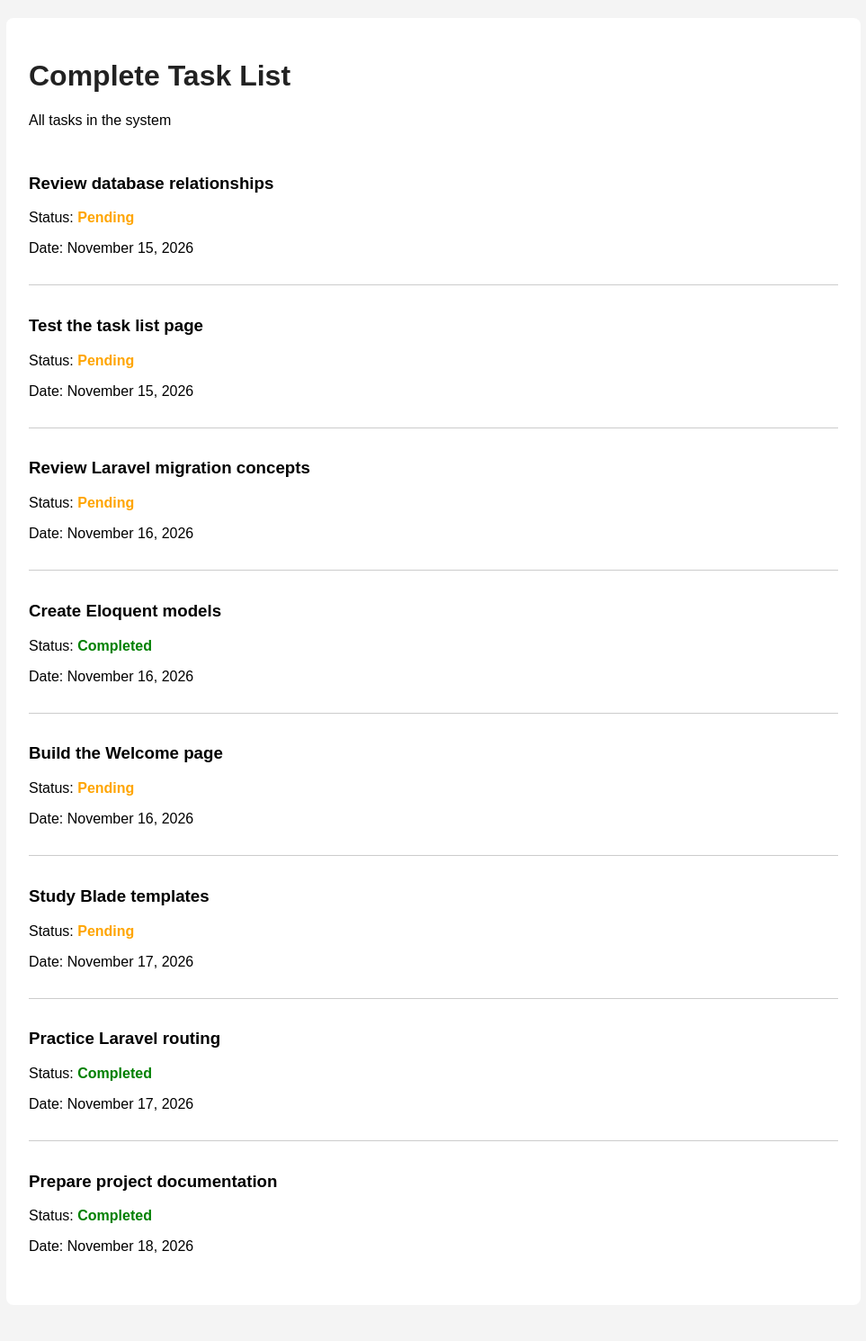
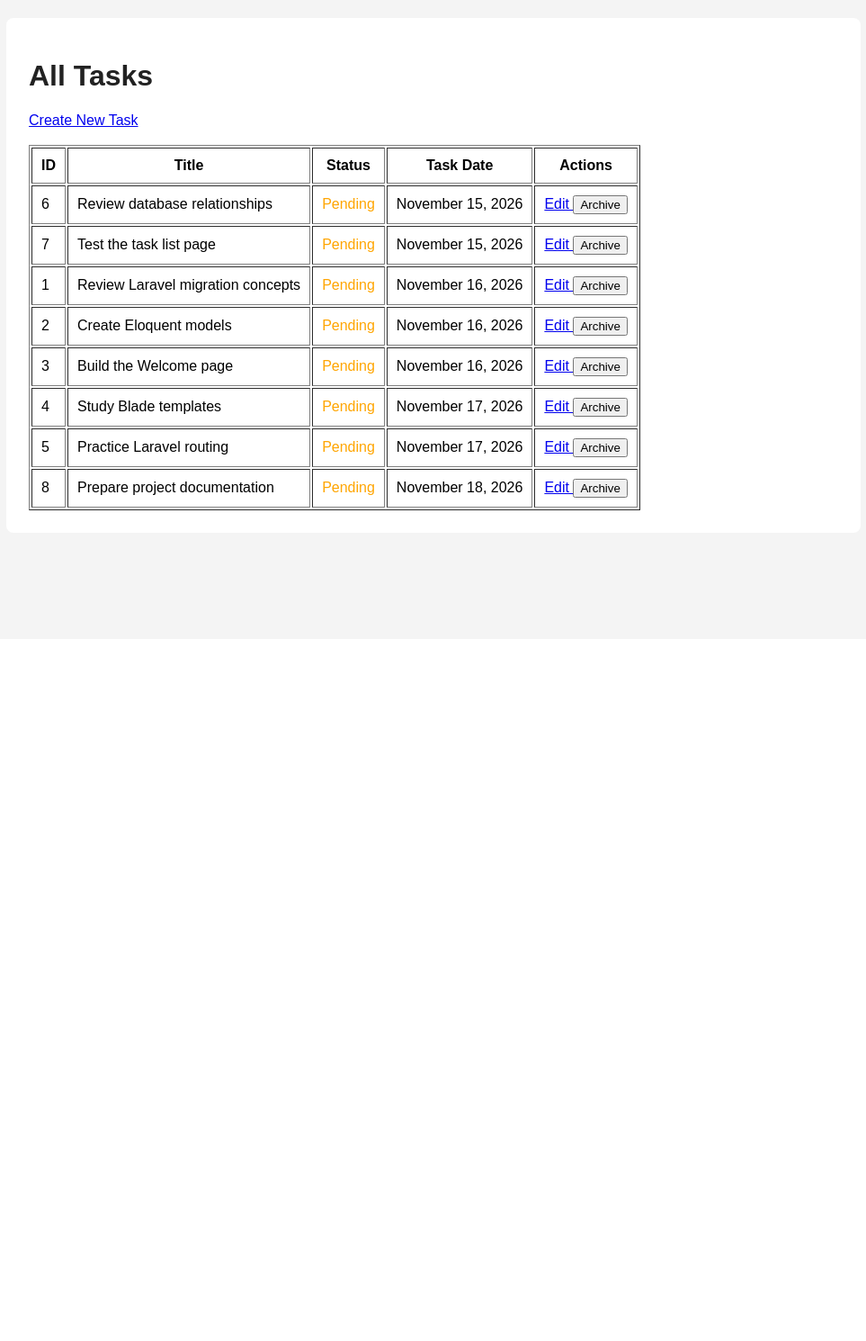
Before and after one commit to AishaWebber/laravel-pos-application, a Laravel app: page /tasks in a window 1280 px wide. Shown: the part 90-1580 px from the top of the page at 90% size, without its empty margins (33-996 px from the left). After the commit the page ends 657 px from the top, so only its background shows below. Run offline with Laravel 12, Linux system fonts and the light colour scheme; a user stored in the database is signed in; data comes from the database, SQL or seed files in the repository.

Commit message:
Complete TSA4 task CRUD and completion email

```diff
--- a/app/Http/Controllers/TaskController.php
+++ b/app/Http/Controllers/TaskController.php
@@ -2,15 +2,18 @@
 
 namespace App\Http\Controllers;
 
+use App\Mail\TaskCompletedMail;
 use App\Models\Task;
-use App\Models\User;
 use Carbon\Carbon;
+use Illuminate\Http\Request;
+use Illuminate\Support\Facades\Mail;
 
 class TaskController extends Controller
 {
     public function welcome()
     {
-        $tasks = Task::whereDate('task_date', Carbon::today())
+        $tasks = Task::where('is_archived', false)
+            ->whereDate('task_date', Carbon::today())
             ->orderBy('task_date')
             ->orderBy('id')
             ->get();
@@ -20,7 +23,8 @@ class TaskController extends Controller
 
     public function index()
     {
-        $tasks = Task::orderBy('task_date')
+        $tasks = Task::where('is_archived', false)
+            ->orderBy('task_date')
             ->orderBy('id')
             ->get();
 
@@ -29,13 +33,78 @@ class TaskController extends Controller
 
     public function profile()
     {
-        $user = User::first();
-
-        return view('profile', compact('user'));
+        return view('profile');
     }
 
     public function about()
     {
         return view('about');
     }
+
+    public function create()
+    {
+        return view('tasks.create');
+    }
+
+    public function store(Request $request)
+    {
+        $validated = $request->validate([
+            'title' => ['required', 'string', 'max:255'],
+            'status' => ['required', 'in:pending,done'],
+            'task_date' => ['required', 'date'],
+        ]);
+
+        $validated['is_archived'] = false;
+
+        Task::create($validated);
+
+        return redirect()
+            ->route('tasks.index')
+            ->with('success', 'Task created successfully.');
+    }
+
+    public function edit(Task $task)
+    {
+        abort_if($task->is_archived, 404);
+
+        return view('tasks.edit', compact('task'));
+    }
+
+    public function update(Request $request, Task $task)
+    {
+        abort_if($task->is_archived, 404);
+
+        $validated = $request->validate([
+            'title' => ['required', 'string', 'max:255'],
+            'status' => ['required', 'in:pending,done'],
+            'task_date' => ['required', 'date'],
+        ]);
+
+        $wasAlreadyDone = $task->status === 'done';
+
+        $task->update($validated);
+
+        $isNowDone = $task->status === 'done';
+
+        if (!$wasAlreadyDone && $isNowDone) {
+            Mail::to(env('TASK_NOTIFICATION_EMAIL'))
+                ->send(new TaskCompletedMail($task));
+        }
+
+        return redirect()
+            ->route('tasks.index')
+            ->with('success', 'Task updated successfully.');
+    }
+
+    public function destroy(Task $task)
+    {
+        abort_if($task->is_archived, 404);
+
+        $task->is_archived = true;
+        $task->save();
+
+        return redirect()
+            ->route('tasks.index')
+            ->with('success', 'Task archived successfully.');
+    }
 }
--- a/app/Models/Task.php
+++ b/app/Models/Task.php
@@ -10,9 +10,11 @@ class Task extends Model
         'title',
         'status',
         'task_date',
+        'is_archived',
     ];
 
     protected $casts = [
         'task_date' => 'date',
+        'is_archived' => 'boolean',
     ];
 }
--- a/resources/views/tasks.blade.php
+++ b/resources/views/tasks.blade.php
@@ -1,33 +1,89 @@
 @extends('layout')
 
 @section('content')
+    <h1>All Tasks</h1>
 
-    <h1>Complete Task List</h1>
+    @if (session('success'))
+        <p style="color: green;">
+            {{ session('success') }}
+        </p>
+    @endif
 
-    <p>All tasks in the system</p>
+    @auth
+        <a href="{{ route('tasks.create') }}">
+            Create New Task
+        </a>
 
-    @forelse ($tasks as $task)
+        <br><br>
+    @endauth
 
-        <div class="task">
-            <h3>{{ $task->title }}</h3>
+    <table border="1" cellpadding="10">
+        <thead>
+            <tr>
+                <th>ID</th>
+                <th>Title</th>
+                <th>Status</th>
+                <th>Task Date</th>
 
-            <p>
-                Status:
-                <span class="{{ $task->status }}">
-                    {{ ucfirst($task->status) }}
-                </span>
-            </p>
+                @auth
+                    <th>Actions</th>
+                @endauth
+            </tr>
+        </thead>
 
-            <p>
-                Date:
-                {{ $task->task_date->format('F d, Y') }}
-            </p>
-        </div>
+        <tbody>
+            @forelse ($tasks as $task)
+                <tr>
+                    <td>{{ $task->id }}</td>
+                    <td>{{ $task->title }}</td>
 
-    @empty
+                    <td>
+                        @if ($task->status === 'done')
+                            <span style="color: green;">
+                                Done
+                            </span>
+                        @else
+                            <span style="color: orange;">
+                                Pending
+                            </span>
+                        @endif
+                    </td>
 
-        <p>No tasks found.</p>
+                    <td>
+                        {{ $task->task_date->format('F d, Y') }}
+                    </td>
 
-    @endforelse
+                    @auth
+                        <td>
+                            <a href="{{ route('tasks.edit', $task) }}">
+                                Edit
+                            </a>
 
+                            <form
+                                method="POST"
+                                action="{{ route('tasks.destroy', $task) }}"
+                                style="display: inline;"
+                            >
+                                @csrf
+                                @method('DELETE')
+
+                                <button
+                                    type="submit"
+                                    onclick="return confirm('Archive this task?')"
+                                >
+                                    Archive
+                                </button>
+                            </form>
+                        </td>
+                    @endauth
+                </tr>
+            @empty
+                <tr>
+                    <td colspan="5">
+                        No active tasks found.
+                    </td>
+                </tr>
+            @endforelse
+        </tbody>
+    </table>
 @endsection
--- a/routes/web.php
+++ b/routes/web.php
@@ -43,6 +43,15 @@ Route::middleware('auth')->group(function () {
 
     Route::resource('users', UserController::class);
 
+    Route::resource('tasks', TaskController::class)
+        ->only([
+            'create',
+            'store',
+            'edit',
+            'update',
+            'destroy',
+        ]);
+
     Route::get('/profile', [ProfileController::class, 'edit'])
         ->name('profile.edit');
 
```
Also changed, not shown: app/Mail/TaskCompletedMail.php (added, +39 -0 lines), resources/views/emails/tasks/completed.blade.php (added, +12 -0 lines), resources/views/tasks/completed.blade.php (added, +14 -0 lines), resources/views/tasks/create.blade.php (added, +71 -0 lines), resources/views/tasks/edit.blade.php (added, +78 -0 lines), database/migrations/2026_11_16_130733_add_is_archived_to_tasks_table.php (added).
